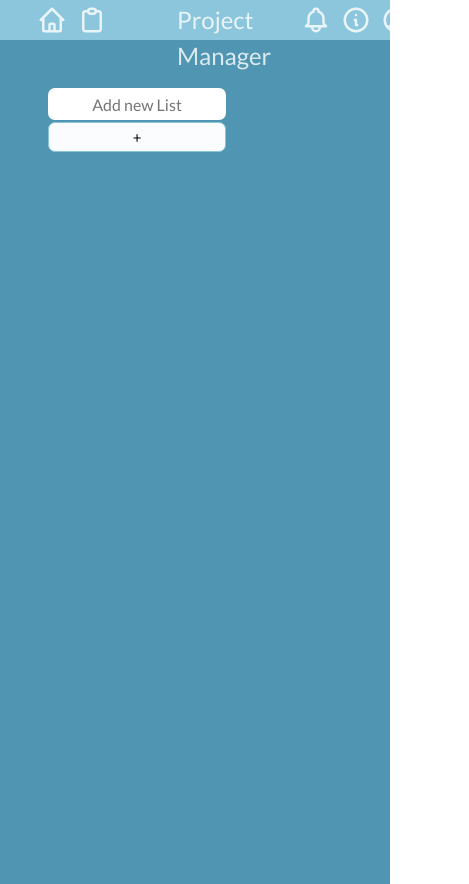
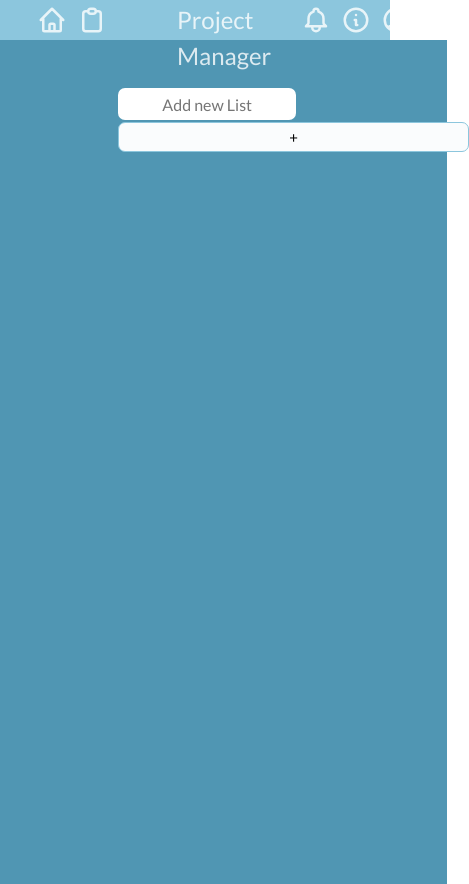
Before and after one commit to mounvip1525/ADG-Project-Manager, a React (Create React App) app: page /Board in a window 390 px wide. Shown: the whole page, 469 px wide, since content can reach past the window. Built offline with nearby package versions, Linux system fonts and the light colour scheme.

Commit message:
Board responsiveness added

```diff
--- a/src/containers/Board/Board.module.css
+++ b/src/containers/Board/Board.module.css
@@ -5,10 +5,16 @@
   background-color: #5096b3;
   flex-wrap: wrap;
 }
-
 .boardItem {
   display: flex;
+  width:90vw;
   gap: 1rem;
+  flex-wrap: wrap;
+}
+.text{
+  left:0;
+  width: fit-content;
+  margin-bottom:3%;
 }
 .addNewlist {
   border-radius: 7px;
@@ -17,6 +23,12 @@
   text-align: center;
   padding: 0;
   margin: 0 0 2px 0;
-  width: 100%;
   height: 2em;
 }
+@media screen and (max-width:400px){
+  .boardItem{
+    display:flex;
+    flex-direction:column;
+    margin-left:20%;
+  }
+}
```
